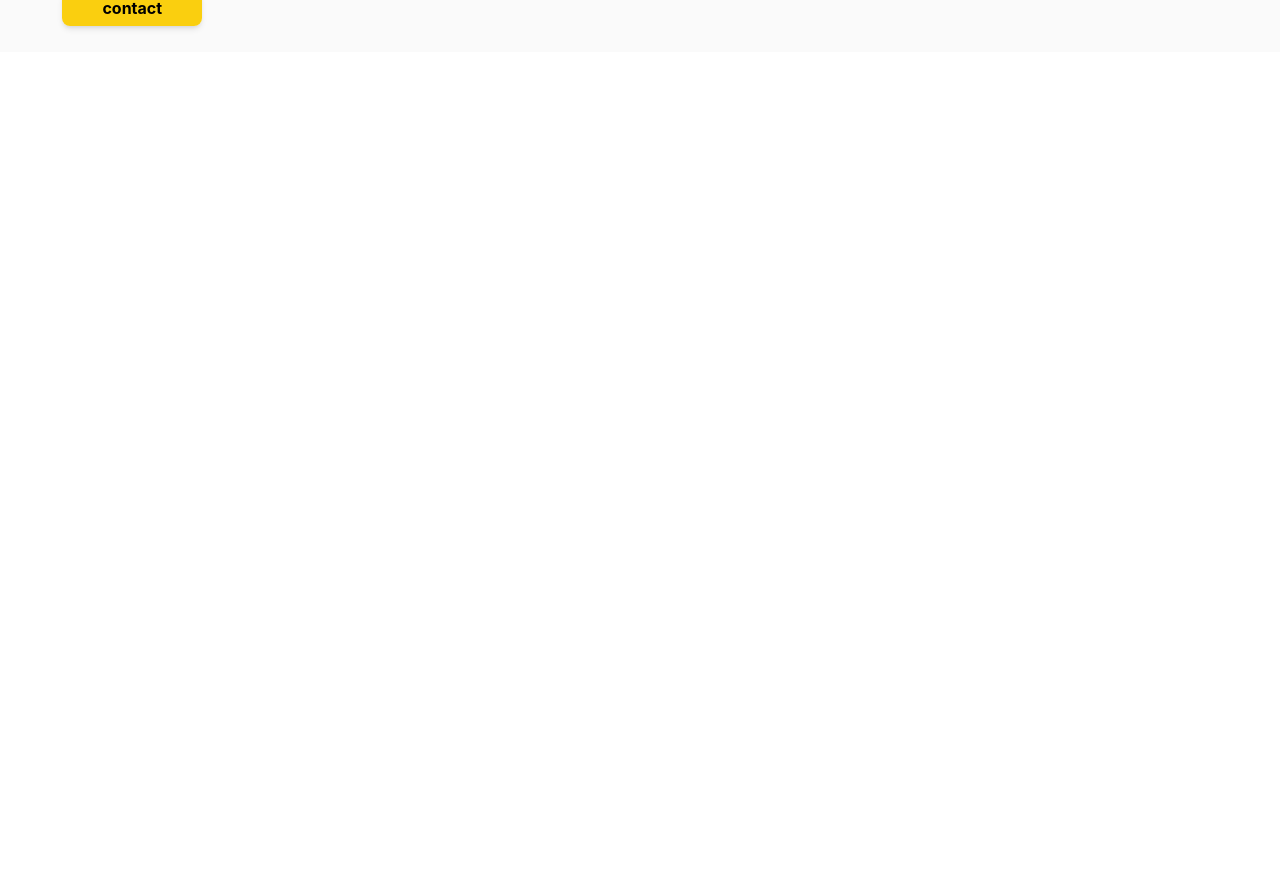
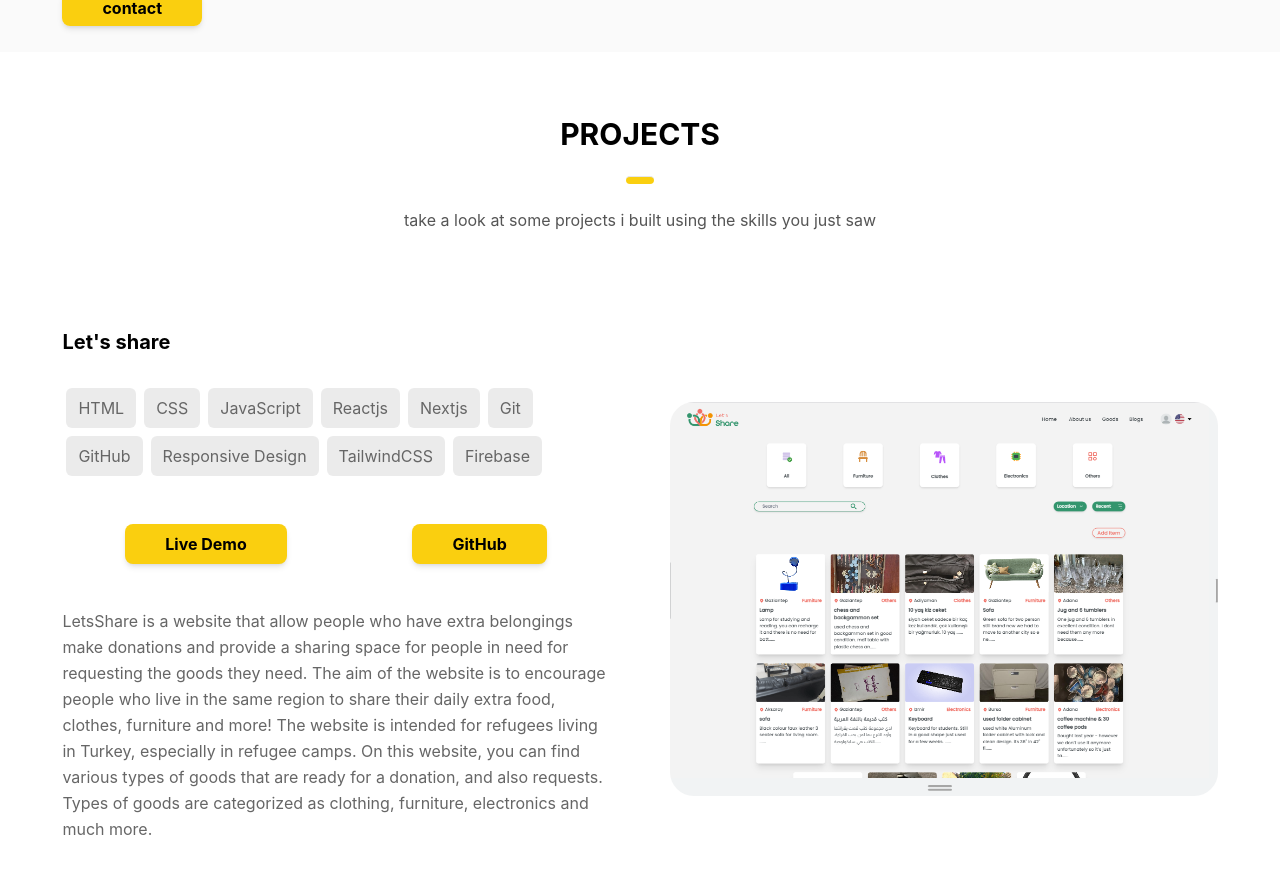
Before and after one commit to aghimohamad/my-portfolio, a React (Create React App) app: page / in a window 1280 px wide. Shown: the part 1384-2258 px from the top of the page. Before the commit the page ends 1436 px from the top, so only its background shows below. Built offline with nearby package versions, Linux system fonts and the light colour scheme.

Commit message:
projects section added first project

```diff
--- a/src/App.js
+++ b/src/App.js
@@ -1,6 +1,7 @@
 import About from "./components/About.jsx";
 import HeroSection from "./components/HeroSection.jsx";
 import NavBar from "./components/NavBar.jsx"
+import Projects from "./components/Projects.jsx";
 
 function App() {
   return (
@@ -8,6 +9,7 @@ function App() {
       <NavBar/>
       <HeroSection/>
       <About />
+      <Projects />
     </div>
   );
 }
--- a/src/components/About.jsx
+++ b/src/components/About.jsx
@@ -8,7 +8,7 @@ function About() {
         title : "ABOUT ME",
         description : "Get to know my skills and know me a little bit "
     }
-    const skills = ["HTML", "CSS", "JavaScript", "TypeScript", "Reactjs", "Nextjs", "Redux", "SASS", "SCSS", "Git", "GitHub", "Responsive Design", "TailwindCSS", "BootStrapCSS", "Firebase",   ]
+    const skills = ["HTML", "CSS", "JavaScript", "TypeScript", "Reactjs", "Nextjs", "Redux", "SASS", "SCSS", "Git", "GitHub", "Responsive Design", "TailwindCSS", "BootStrapCSS", "Firebase",]
 
 
 
--- /dev/null
+++ b/src/components/Project.jsx
@@ -0,0 +1,28 @@
+import React from 'react'
+import Button from './Button'
+
+function Project({project}) {
+  return (
+    <div className='flex flex-col md:flex-row justify-around p-8 items-center'>
+        <div className='md:w-[45%]'>
+            <h1 className='text-xl font-bold mb-7'>{project.title}</h1>
+            <div className='flex flex-wrap'>
+                {project.stack.map(skill => (
+                      <span className='bg-[#99999933] text-[#666] py-2 px-3 mx-1 my-1 w-fit rounded-md hover:bg-slate-300 transition-all duration-200'>{skill}</span>
+                ))}
+            </div>
+            <div className='my-6 flex justify-around'>
+                <Button href={project.live} text="Live Demo" />
+                <Button href={project.github} text="GitHub"/>
+            </div>
+            <p className='text-[#666] leading-relaxed mb-7'>{project.description}</p>
+        </div>
+        <div className='relative group md:w-[45%] rounded-3xl overflow-hidden hover:-translate-y-5 hover:opacity-90 cursor-pointer  transition-all duration-200 w-64'>
+                    <img src={project.image1} alt="" className='  transition-all duration-200 hover:blur-sm  '/>
+                    <a href={project.live} className="absolute opacity-0 group-hover:opacity-100 hover:block top-[50%] left-[50%] rounded-xl bg-[#facf0f] px-6 py-2 text-2xl md:font-bold -translate-y-[50%] -translate-x-[50%] z-11 transition-all duration-200">Visit It!</a>
+        </div>
+    </div>
+  )
+}
+
+export default Project
--- /dev/null
+++ b/src/components/Projects.jsx
@@ -0,0 +1,34 @@
+import React from 'react'
+import Heading from './Heading'
+import Project from './Project'
+
+function Projects() {
+
+    const heading = {
+        title : "PROJECTS",
+        description : "take a look at some projects i built using the skills you just saw"
+    }
+
+    const projects = [
+        {
+            title : "Let's share",
+            stack : ["HTML", "CSS", "JavaScript","Reactjs", "Nextjs", "Git", "GitHub", "Responsive Design", "TailwindCSS", "Firebase",],
+            description : `LetsShare is a website that allow people who have extra belongings make donations and provide a sharing space for people in need for requesting the goods they need.  The aim of the website is to encourage people who live in the same region to share their daily extra food, clothes, furniture and more! The website is intended for refugees living in Turkey, especially in refugee camps. On this website, you can find various types of goods that are ready for a donation, and also requests. Types of goods are categorized as clothing, furniture,  electronics and much more. `,
+            github : "https://github.com/ReCoded-Org/lets-share-capstone-project",
+            live : "https://lets-share-proj.netlify.app/",
+            image1 : "/letsshare.png",
+            image2 :  "/letsshare2.jpeg"
+        }
+    ]
+
+
+
+  return (
+    <div>
+        <Heading heading={heading} />
+        <Project project={projects[0]} />
+    </div>
+  )
+}
+
+export default Projects
```
Also changed, not shown: public/letsshare.png (added), public/letsshare2.jpeg (added).
